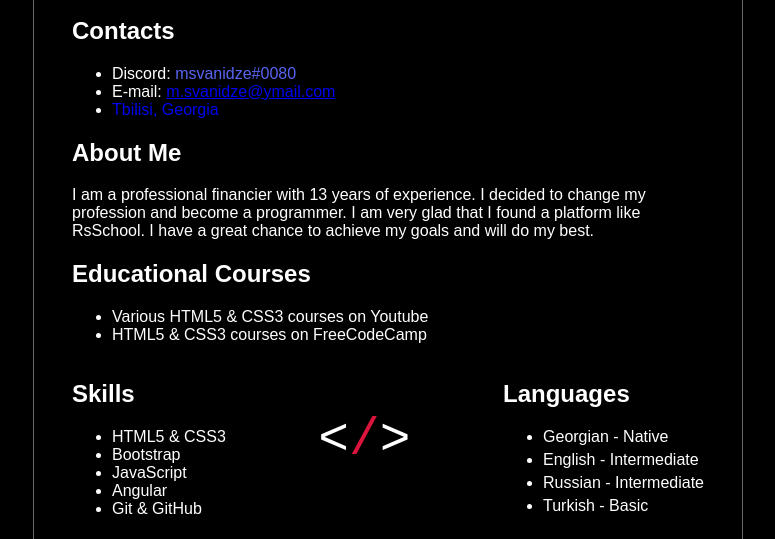
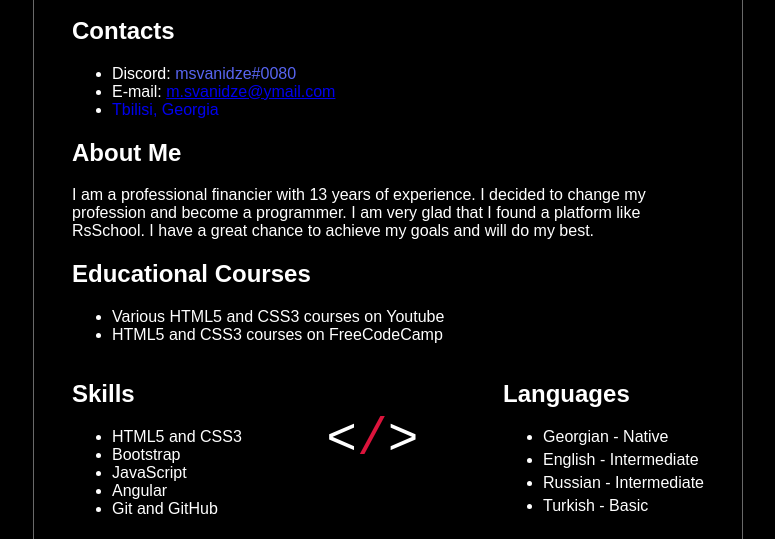
Before and after one commit to msvanidze/rsschool-cv, a plain HTML site: page index.html in a window 1280 px wide. Shown: the part 261-800 px from the top of the page, without its empty margins (252-1027 px from the left). Drawn offline with Linux system fonts and the light colour scheme.

Commit message:
docs: fixing html

```diff
--- a/index.html
+++ b/index.html
@@ -48,19 +48,19 @@
             <div id="courses1">
                 <h2>Educational Courses</h2>
                 <ul>
-                    <li><a class="remove-decoration" target="_blank" href="https://www.youtube.com/">Various HTML5 &amp CSS3 courses on Youtube</a></li>
-                    <li><a class="remove-decoration" target="_blank" href="https://www.freecodecamp.org/learn">HTML5 &amp CSS3 courses on FreeCodeCamp</a></li>
+                    <li><a class="remove-decoration" target="_blank" href="https://www.youtube.com/">Various HTML5 and CSS3 courses on Youtube</a></li>
+                    <li><a class="remove-decoration" target="_blank" href="https://www.freecodecamp.org/learn">HTML5 and CSS3 courses on FreeCodeCamp</a></li>
                 </ul>
             </div>
             <div class="unite-two-topics">
                 <div id="skills1" class="skills">
                     <h2>Skills</h2>
                     <ul>
-                        <li>HTML5 &amp CSS3</li>
+                        <li>HTML5 and CSS3</li>
                         <li>Bootstrap</li>
                         <li>JavaScript</li>
                         <li>Angular</li>
-                        <li>Git &amp GitHub</li>
+                        <li>Git and GitHub</li>
                     </ul>
                 </div>
                 <div class="web-dev-div">
```
